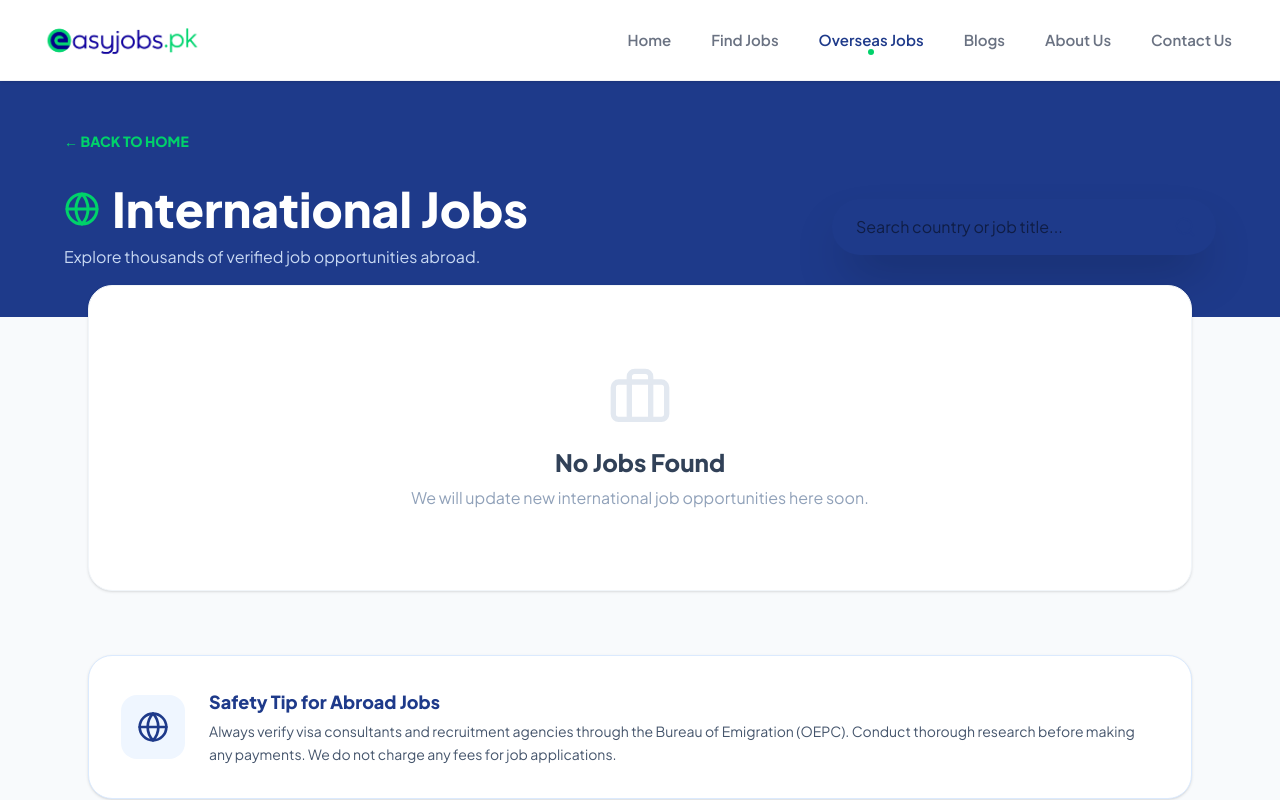
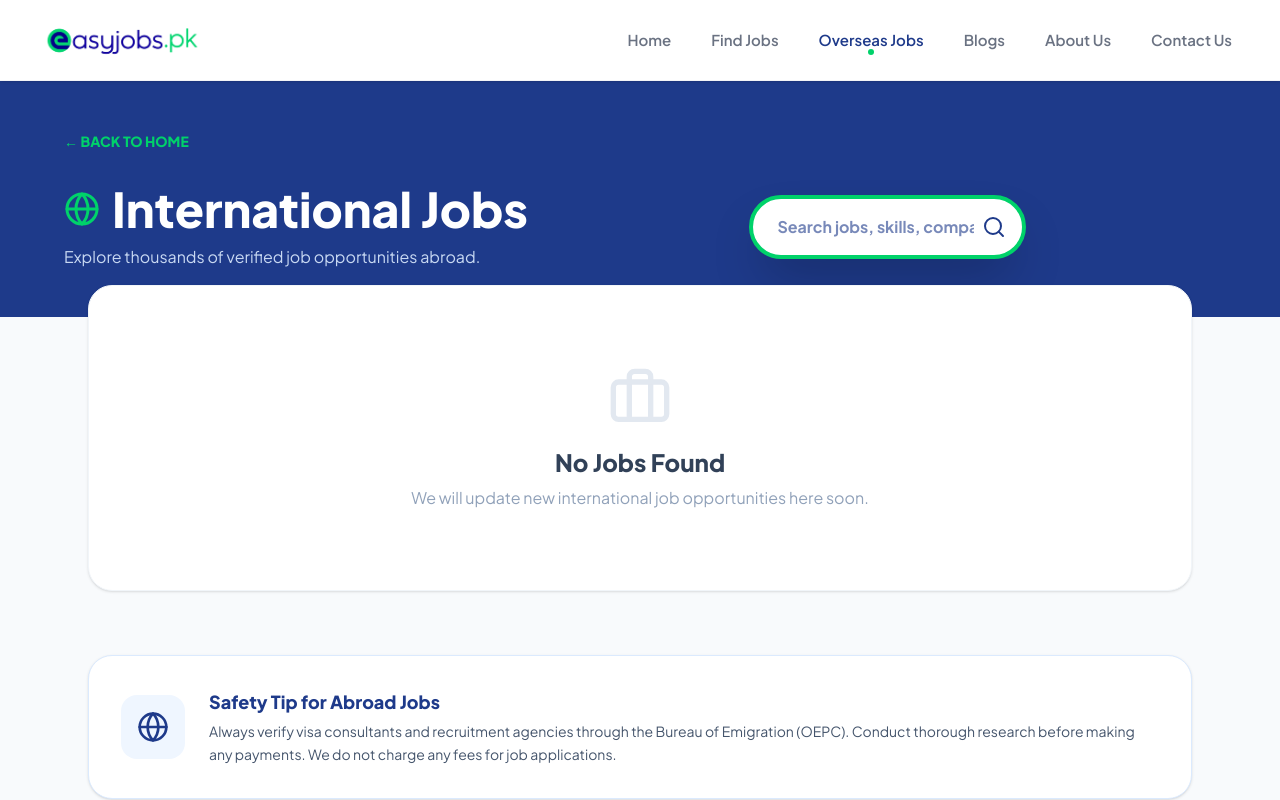
Before and after one commit to fmughalishere/client, a Next.js app: page /jobs/foreign in a window 1280 px wide. Shown: the top 800 px of the page. Built offline with nearby package versions, Linux system fonts and the light colour scheme.

Commit message:
Update Components

```diff
--- a/src/app/jobs/foreign/page.tsx
+++ b/src/app/jobs/foreign/page.tsx
@@ -71,19 +71,16 @@ export default function ForeignJobsPage() {
                 Explore thousands of verified job opportunities abroad.
               </p>
             </div>
-            <div className="relative w-full md:w-96 group">
+            <div className="max-w-2xl mx-auto relative group">
           <input
             type="text"
-                id="foreign-search"
-                name="query"
-                placeholder="Search country or job title..."
-                value={searchTerm}
-                onChange={(e) => setSearchTerm(e.target.value)}
-                className="w-full py-4 pl-6 pr-12 rounded-full text-base text-black outline-none shadow-2xl focus:ring-4 focus:ring-blue-400/30 transition-all border-none"
+            placeholder="Search jobs, skills, companies..."
+            className="w-full py-4 pl-6 pr-12 rounded-full text-base font-bold text-[#1e3a8a] placeholder:text-[#1e3a8a]/60 outline-none bg-white border-4 border-[#00d26a] shadow-2xl focus:ring-4 focus:ring-[#00d26a]/40 transition-all"
           />
+
           <Search
-                size={22}
-                className="absolute right-5 top-1/2 -translate-y-1/2 text-[#1e3a8a] group-hover:scale-110 transition-transform cursor-pointer"
+            size={24}
+            className="absolute right-5 top-1/2 -translate-y-1/2 text-[#1e3a8a]"
           />
         </div>
           </div>
```
Lines whose indentation alone changed are shown as unchanged.
